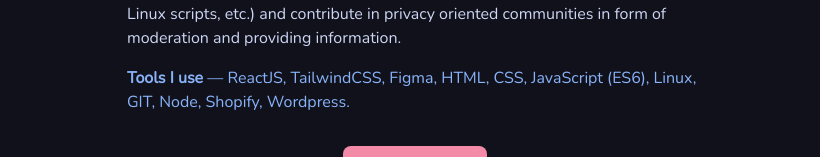
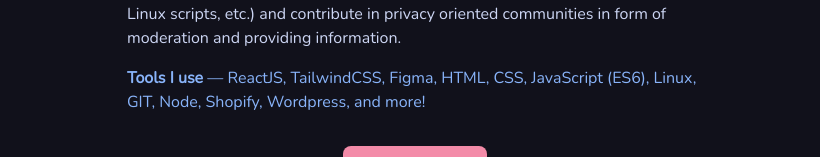
Before and after one commit to originlimit/originlimit, a React (Create React App) app: page / in a window 1280 px wide. Shown: the part 402-559 px from the top of the page, without its empty margins (225-1045 px from the left). Built offline with nearby package versions, Linux system fonts and the light colour scheme.

Commit message:
reworded list end

```diff
--- a/src/components/AboutMe.js
+++ b/src/components/AboutMe.js
@@ -9,7 +9,7 @@
         <SectionTitle title='Bio' />
         <p>I am curently a computer science student. I like to expand my skills and learn new things. I also like to design UIs and work with Linux machines to make them look and function better. My interests range from software to philosophy — I am interested in the privacy and security of the applications we use in our day-to-day.</p>
         <p>Most of my free time involves studying various subjects related to computer science or its subfields. I also work on several unreleased projects (mobile apps, Linux scripts, etc.) and contribute in privacy oriented communities in form of moderation and providing information.</p>
-        <p className='my-4 text-blue'><strong>Tools I use</strong> — ReactJS, TailwindCSS, Figma, HTML, CSS, JavaScript (ES6), Linux, GIT, Node, Shopify, Wordpress.</p>
+        <p className='my-4 text-blue'><strong>Tools I use</strong> — ReactJS, TailwindCSS, Figma, HTML, CSS, JavaScript (ES6), Linux, GIT, Node, Shopify, Wordpress, and more!</p>
         <div className='flex justify-center'>
           <button className='flex bg-red text-crust py-2 px-4 m-4 rounded-lg font-bold hover:bg-blue'>My Portfolio<BiRightArrowAlt className='text-2xl pl-1'/></button>
         </div>
```
